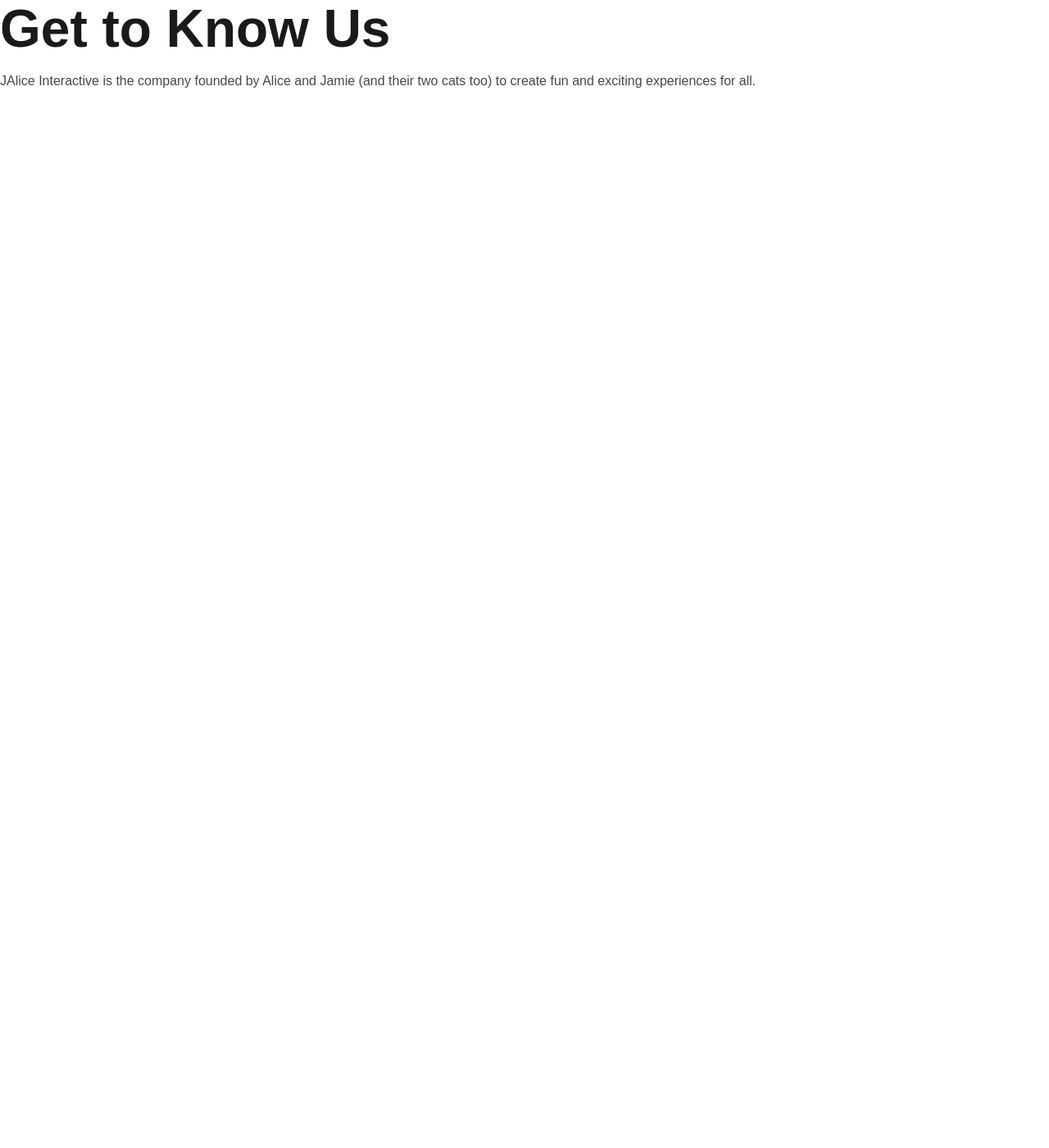
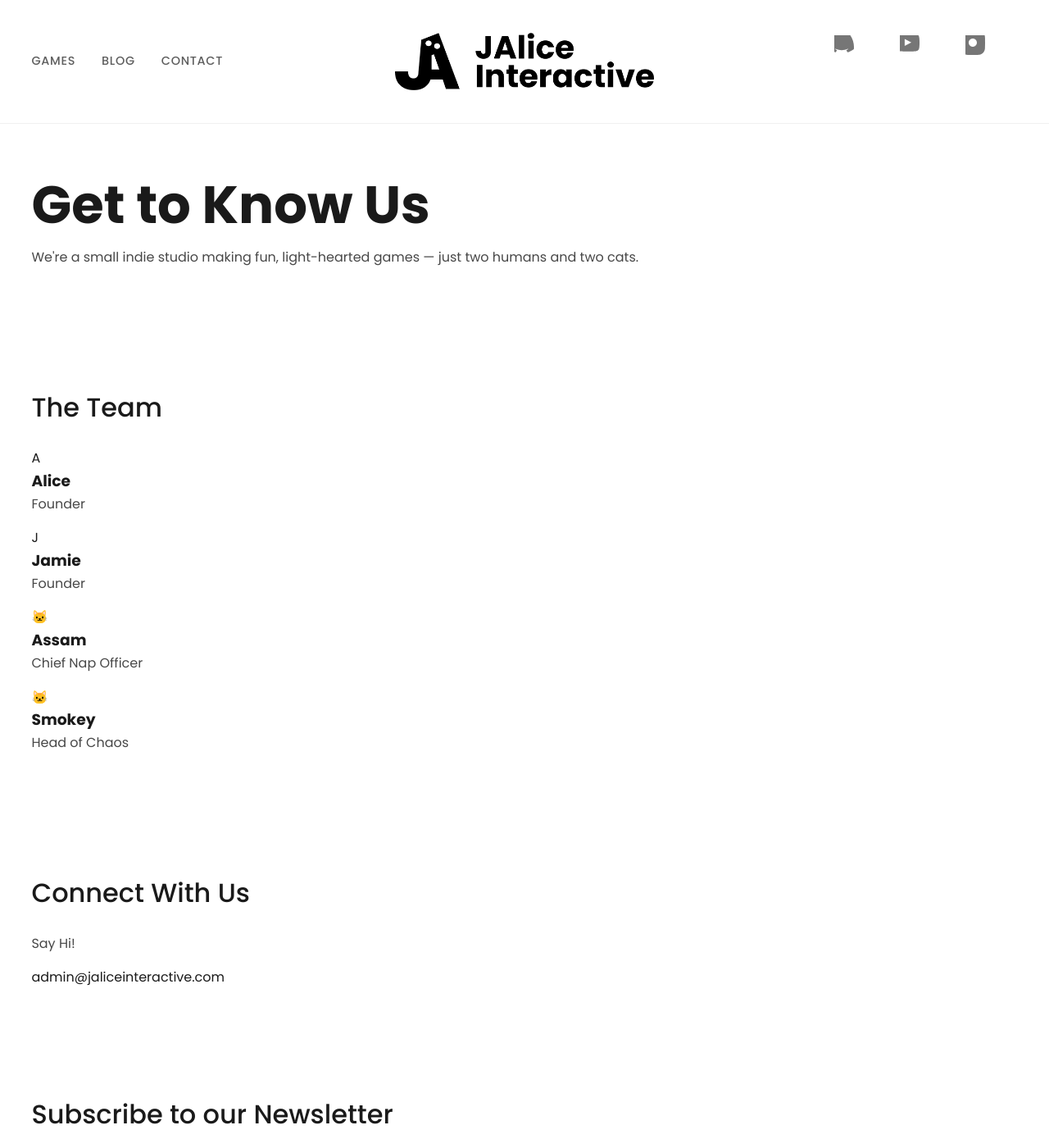
Before and after one commit to jaliceinteractivehq/jaliceinteractivehq.github.io, a Jekyll site: the page built from get-to-know-us.html, in a window 1280 px wide and 1400 px high. Shown: the whole window at 82% size. Built offline with Jekyll 4.4.1, drawn with Linux system fonts in a browser that asks for light colours; some of the changed text lies outside the part shown.

Commit message:
Add Get to Know Us page with team, contact and newsletter

```diff
--- a/get-to-know-us.html
+++ b/get-to-know-us.html
@@ -1,12 +1,56 @@
-<!DOCTYPE html>
-<html lang="en">
-<head>
-  <meta charset="UTF-8">
-  <title>Get to Know Us</title>
-  <link rel="stylesheet" href="style.css">
-</head>
-<body>
+---
+layout: default
+title: Get to Know Us
+---
+
+<section class="about-hero">
   <h1>Get to Know Us</h1>
-  <p>JAlice Interactive is the company founded by Alice and Jamie (and their two cats too) to create fun and exciting experiences for all. </p>
-</body>
-</html>
+  <p>We're a small indie studio making fun, light-hearted games — just two humans and two cats.</p>
+</section>
+
+<section class="team-section">
+  <h2>The Team</h2>
+  <div class="team-grid">
+
+    <div class="team-card">
+      <div class="team-avatar team-avatar--placeholder">A</div>
+      <h3>Alice</h3>
+      <p class="team-role">Founder</p>
+    </div>
+
+    <div class="team-card">
+      <div class="team-avatar team-avatar--placeholder">J</div>
+      <h3>Jamie</h3>
+      <p class="team-role">Founder</p>
+    </div>
+
+    <div class="team-card">
+      <div class="team-avatar team-avatar--placeholder">🐱</div>
+      <h3>Assam</h3>
+      <p class="team-role">Chief Nap Officer</p>
+    </div>
+
+    <div class="team-card">
+      <div class="team-avatar team-avatar--placeholder">🐱</div>
+      <h3>Smokey</h3>
+      <p class="team-role">Head of Chaos</p>
+    </div>
+
+  </div>
+</section>
+
+<section class="contact-section">
+  <h2>Connect With Us</h2>
+  <p>Say Hi!</p>
+  <a href="mailto:admin@jaliceinteractive.com" class="contact-email">admin@jaliceinteractive.com</a>
+</section>
+
+<section class="newsletter-section">
+  <h2>Subscribe to our Newsletter</h2>
+  <p>Sign up with your email address to receive news and updates.</p>
+  <div class="newsletter-form">
+    <input type="email" placeholder="Email Address">
+    <button>Sign Up</button>
+  </div>
+  <p class="newsletter-note">We respect your privacy.</p>
+</section>
```
